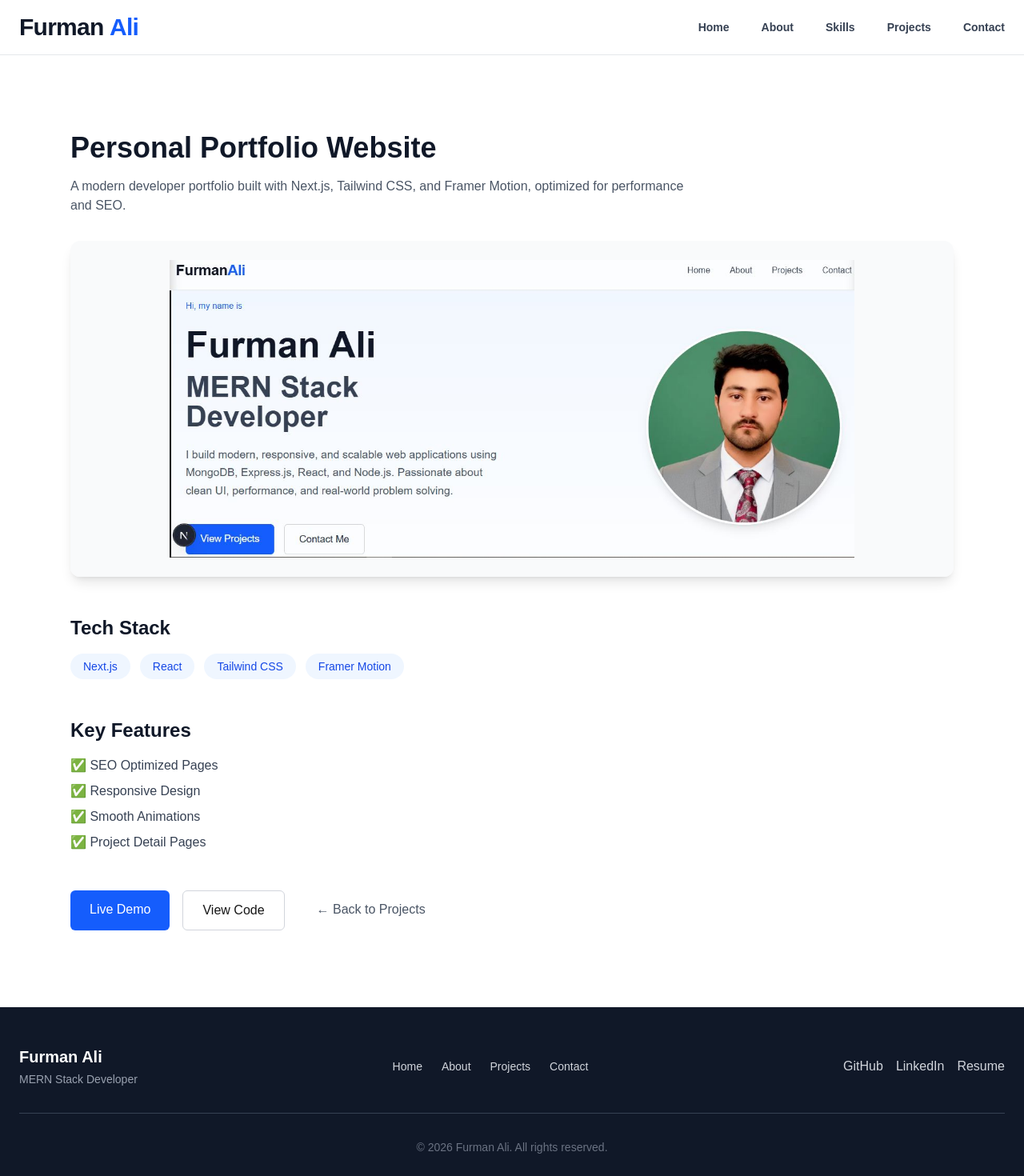
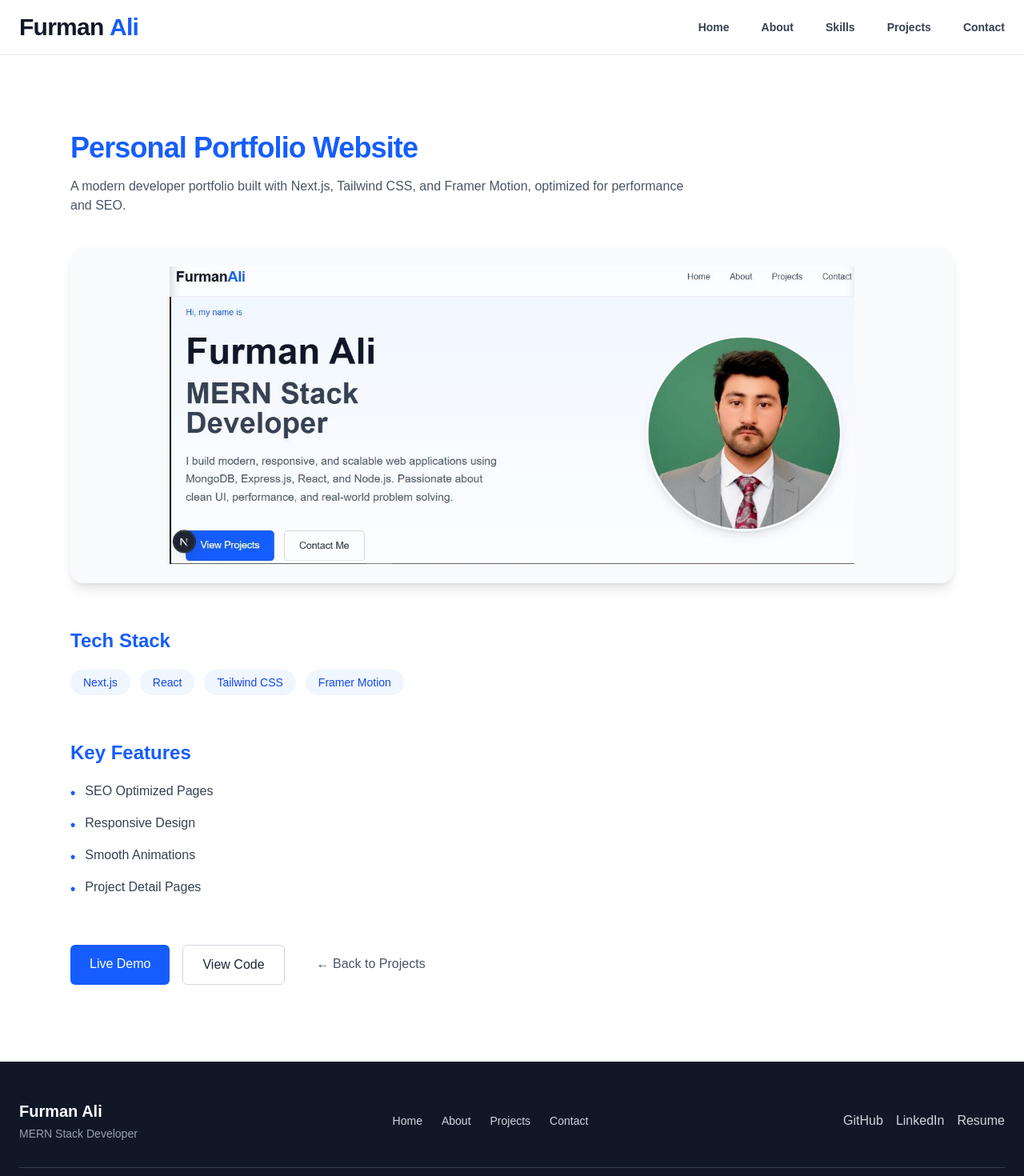
Before and after one commit to furmanAli912/my-portfolio, a Next.js app: page /projects/portfolio in a window 1280 px wide. Shown: the top 1470 px of the page at 80% size. Built offline with nearby package versions, Linux system fonts and the light colour scheme.

Commit message:
Enhance project detail page styling and color consistency

```diff
--- a/src/app/projects/[slug]/page.jsx
+++ b/src/app/projects/[slug]/page.jsx
@@ -1,3 +1,5 @@
+export const dynamic = "force-dynamic";
+
 import Image from "next/image";
 import Link from "next/link";
 
@@ -66,35 +68,36 @@
       <div className="max-w-6xl mx-auto px-6 py-24">
 
         {/* Title */}
-        <h1 className="text-3xl md:text-4xl font-bold text-gray-900 mb-4">
-          {project.title}
+        <h1 className="text-3xl md:text-4xl font-extrabold tracking-tight mb-4">
+          <span className="text-blue-600">{project.title}</span>
         </h1>
 
-        <p className="text-gray-600 max-w-3xl mb-8">
+        {/* Description */}
+        <p className="text-gray-600 max-w-3xl mb-10">
           {project.description}
         </p>
 
         {/* Image */}
-        <div className="relative w-full h-[420px] rounded-xl overflow-hidden shadow-lg mb-12">
+        <div className="relative w-full h-[420px] rounded-2xl overflow-hidden shadow-lg mb-14 bg-gray-50">
           <Image
             src={project.image}
             alt={project.title}
             fill
-            className="object-contain bg-gray-50 p-6"
+            className="object-contain p-6"
             priority
           />
         </div>
 
         {/* Tech Stack */}
-        <div className="mb-12">
-          <h2 className="text-2xl font-semibold text-gray-900 mb-4">
+        <div className="mb-14">
+          <h2 className="text-2xl font-bold text-blue-600 mb-5">
             Tech Stack
           </h2>
           <div className="flex flex-wrap gap-3">
             {project.tech.map((item) => (
               <span
                 key={item}
-                className="px-4 py-1.5 text-sm rounded-full bg-blue-50 text-blue-700 font-medium"
+                className="px-4 py-1.5 text-sm font-medium rounded-full bg-blue-50 text-blue-700"
               >
                 {item}
               </span>
@@ -102,14 +105,17 @@
           </div>
         </div>
 
-        {/* Features */}
-        <div className="mb-12">
-          <h2 className="text-2xl font-semibold text-gray-900 mb-4">
+        {/* Key Features */}
+        <div className="mb-14">
+          <h2 className="text-2xl font-bold text-blue-600 mb-5">
             Key Features
           </h2>
-          <ul className="space-y-2 text-gray-700">
+          <ul className="space-y-3 text-gray-700">
             {project.features.map((feature) => (
-              <li key={feature}>✅ {feature}</li>
+              <li key={feature} className="flex items-start gap-3">
+                <span className="text-blue-600 font-bold text-lg">•</span>
+                <span>{feature}</span>
+              </li>
             ))}
           </ul>
         </div>
@@ -127,7 +133,7 @@
           <Link
             href={project.github}
             target="_blank"
-            className="px-6 py-3 rounded-md border border-gray-300 hover:border-blue-600 hover:text-blue-600 transition"
+            className="px-6 py-3 rounded-md border border-gray-300 text-gray-800 hover:border-blue-600 hover:text-blue-600 transition"
           >
             View Code
           </Link>
```
